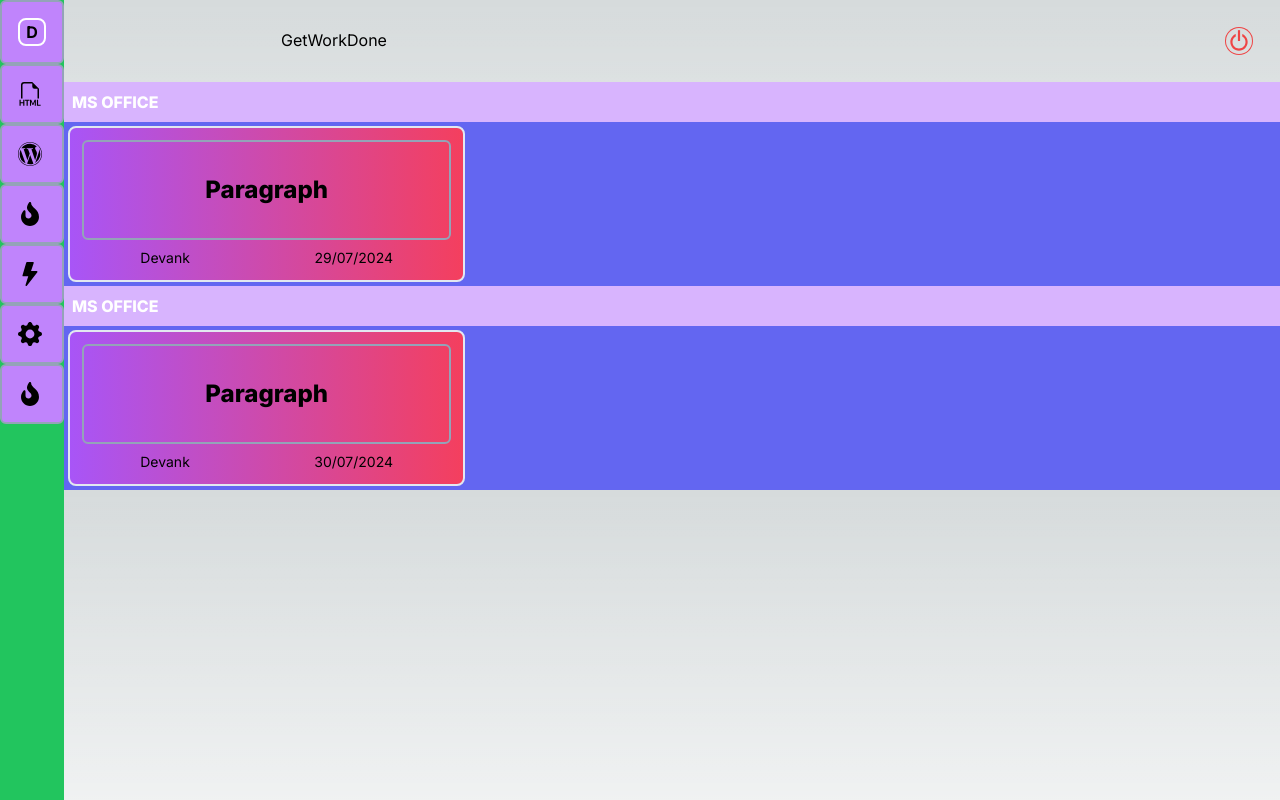
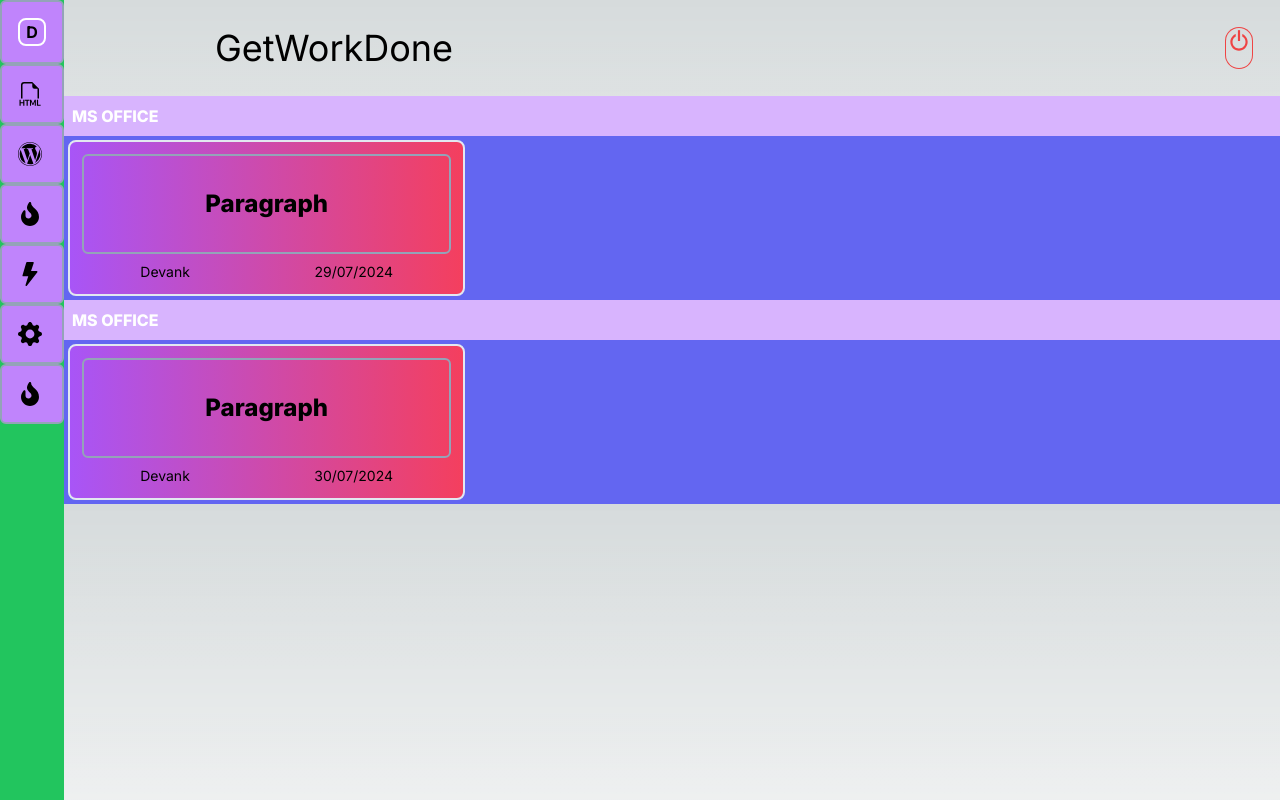
Before and after one commit to AdreshSingh/getworkdone-NextJS, a Next.js app: page / in a window 1280 px wide. Built offline with nearby package versions, Linux system fonts and the light colour scheme.

Commit message:
some UI changes for website logo

```diff
--- a/src/app/ui/navbar.tsx
+++ b/src/app/ui/navbar.tsx
@@ -4,7 +4,7 @@
     const user= null;
     return(
         <div className="grid grid-cols-2 place-content-center p-7">
-                <h1 className='text-center'>GetWorkDone</h1>
+                <h1 className='text-center text-4xl'>GetWorkDone</h1>
                 <p className="flex flex-row justify-end ml-10">
                     {
                         user ===null ? <Link href={'/pages/signup'} className=' text-red-500 ring-1 ring-red-500 hover:ring-green-400 rounded-3xl duration-75 transition-all'>
```
